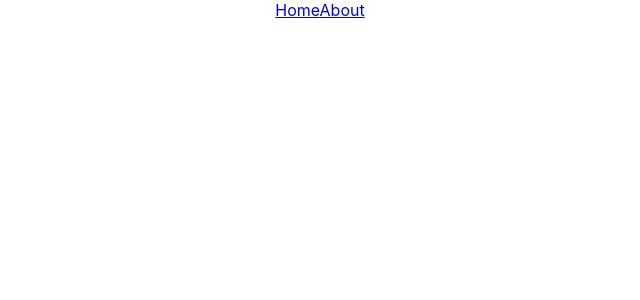
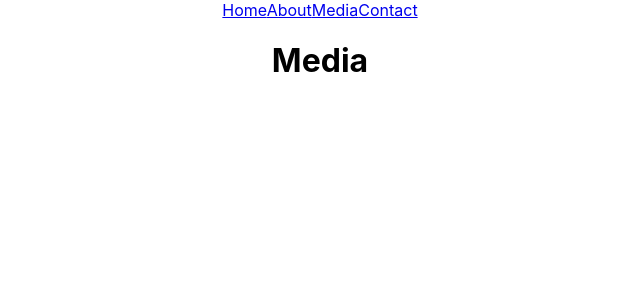
Before and after one commit to BuddhaTheChef/react-app-07012020, a React (Create React App) app: page /media in a window 1280 px wide. Shown: the top 300 px of the page, without its empty margins (320-960 px from the left). Built offline with nearby package versions, Linux system fonts and the light colour scheme.

Commit message:
added in more routes

```diff
--- a/src/App.js
+++ b/src/App.js
@@ -4,6 +4,8 @@ import { Link, Route, Switch } from "react-router-dom";
 
 import Home from "./components/Home/Home";
 import About from "./components/About/About";
+import Media from "./components/Media/Media";
+import Contact from "./components/Contact/Contact";
 
 function App() {
   return (
@@ -11,10 +13,14 @@ function App() {
       <div>
         <Link to="/">Home</Link>
         <Link to="/about">About</Link>
+        <Link to="/media">Media</Link>
+        <Link to="/contact">Contact</Link>
       </div>
       <Switch>
         <Route component={Home} exact path="/" />
         <Route component={About} path="/about" />
+        <Route component={Media} path="/media" />
+        <Route component={Contact} path="/contact" />
       </Switch>
     </div>
   );
--- a/src/components/Contact/Contact.js
+++ b/src/components/Contact/Contact.js
@@ -0,0 +1,11 @@
+import React, { Component } from 'react'
+
+export default class Contact extends Component {
+    render() {
+        return (
+            <div>
+                <h1>Contact</h1>
+            </div>
+        )
+    }
+}
--- a/src/components/Media/Media.js
+++ b/src/components/Media/Media.js
@@ -0,0 +1,11 @@
+import React, { Component } from 'react'
+
+export default class Media extends Component {
+    render() {
+        return (
+            <div>
+                <h1>Media</h1>
+            </div>
+        )
+    }
+}
```
